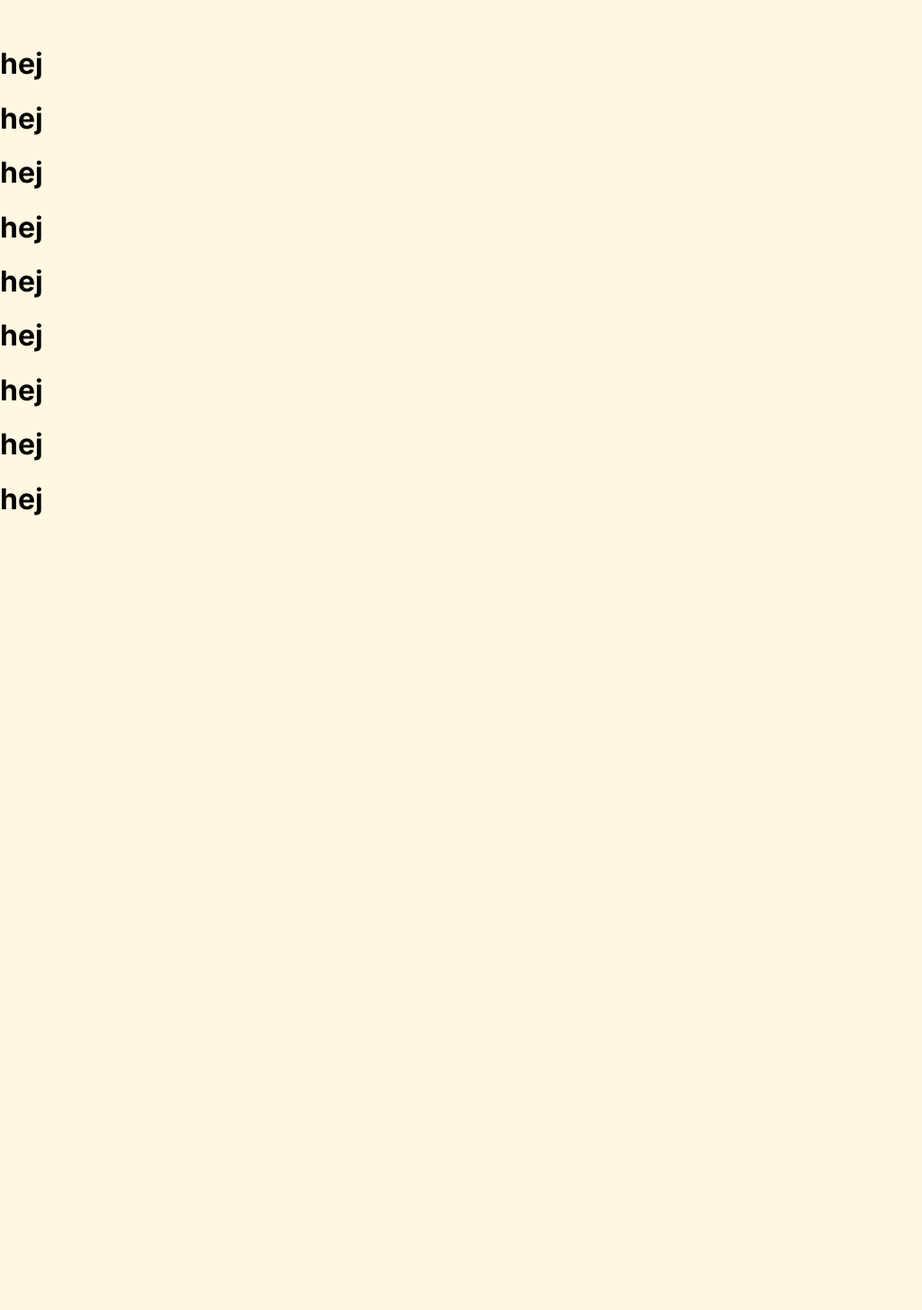
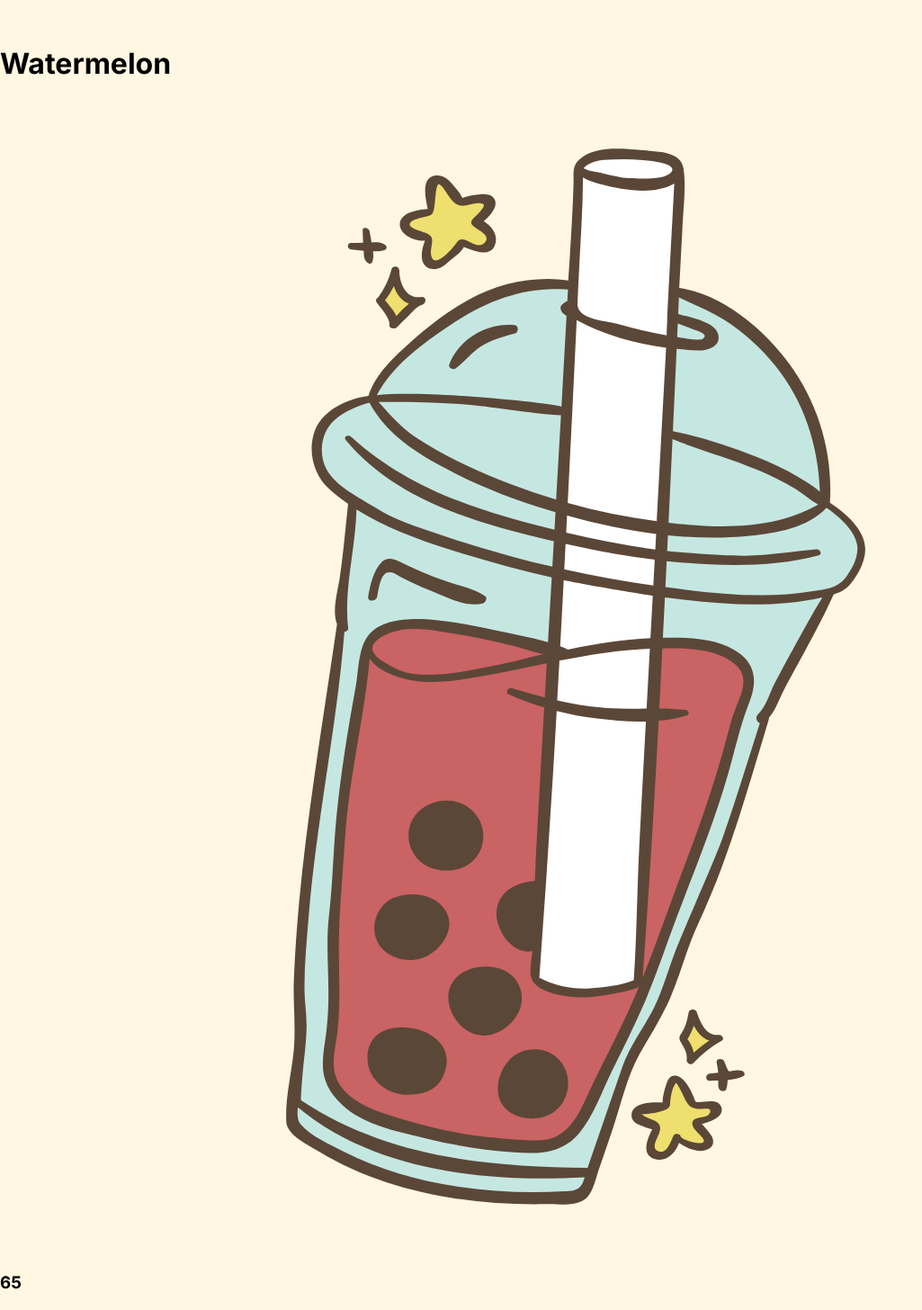
Before and after one commit to Celinaki/Boba-bob, a Vue app: page /bubbletea/1 in a window 1280 px wide. Shown: the part 154-1610 px from the top of the page at 90% size, without its empty margins (0-1025 px from the left). Before the commit the page ends 800 px from the top, so only its background shows below. Built offline with nearby package versions, Linux system fonts and the light colour scheme.

Commit message:
succesfully getting things from store based on params

```diff
--- /dev/null
+++ b/src/stores/getallbobas.ts
@@ -0,0 +1,79 @@
+import { defineStore } from 'pinia'
+import { ref, computed } from 'vue'
+import Blacksugar from "../assets/blacksugar.svg"
+import Watermelon from "../assets/watermelon.svg"
+import Taro from "../assets/taro.svg"
+import Honey from "../assets/hon.svg"
+import Vanilla from "../assets/vanilla.svg"
+import Matcha from "../assets/matcha.svg"
+import Mango from "../assets/mango.svg"
+import Espresso from "../assets/espresso.svg"
+
+
+export const useGetAllBobasStore = defineStore('getBobas', () => {
+    // const count = ref(0)
+
+        const teaArray = [
+            {
+                id:0,
+                title:"Blacksugar",
+                teaImg:Blacksugar,
+                price:65
+            },
+            {
+                id:1,
+                title:"Watermelon",
+                teaImg:Watermelon,
+                price:65
+            },
+            {
+                id:2,
+                title:"Taro",
+                teaImg:Taro,
+                price:65
+            },
+            {
+                id:3,
+                title:"Honeydew",
+                teaImg:Honey,
+                price:65
+            },
+            {
+                id:4,
+                title: "Matcha",
+                teaImg:Matcha,
+                price:65
+            },
+            {
+                id:5,
+                title:"Mango",
+                teaImg:Mango,
+                price:65
+            },
+            {
+                id:6,
+                title:"Vanilla",
+                teaImg:Vanilla,
+                price:65
+            },
+            {
+                id:7,
+                title:"Espresso",
+                teaImg:Espresso,
+                price:65
+            },
+
+
+        ]
+
+    function getBobas() {
+        // count.value++
+
+      }
+
+    return {
+        teaArray,
+        getBobas,
+     }
+
+})
--- a/src/views/SingleBobaView.vue
+++ b/src/views/SingleBobaView.vue
@@ -1,32 +1,25 @@
+
 <template>
-    <div>
-        <h1>hej</h1>
-    <h1>hej</h1>
-    <h1>hej</h1>
-    <h1>hej</h1>
-    <h1>hej</h1>
-    <h1>hej</h1>
-    <h1>hej</h1>
-    <h1>hej</h1>
-    <h1>hej</h1>
+    <div v-if="chosenBoba">
+
+        <h1>{{ chosenBoba.title }}</h1>
+<img :src=chosenBoba.teaImg alt="">
+<h3>{{ chosenBoba.price }}</h3>
     </div>
+</template>
 
-
-    </template>
 <script setup lang="ts">
 import { onMounted, ref, } from 'vue'
-import {useIncrementStore } from '../stores/increment'
+import {useGetAllBobasStore } from '../stores/getallbobas'
+import { useRoute } from 'vue-router'
+const route = useRoute()
+const store = useGetAllBobasStore()
 
-const store = useIncrementStore()
 onMounted(() => {
-
 })
-
-
-defineProps<{
-  bobaId:Number;
-}>()
-
+    const bobaId = Number(route.params.bubbleTeaId)
+    const bobaArray = store.teaArray;
+    const chosenBoba = bobaArray.find((bobaTea) => bobaTea.id === bobaId)
 </script>
 
 
```
